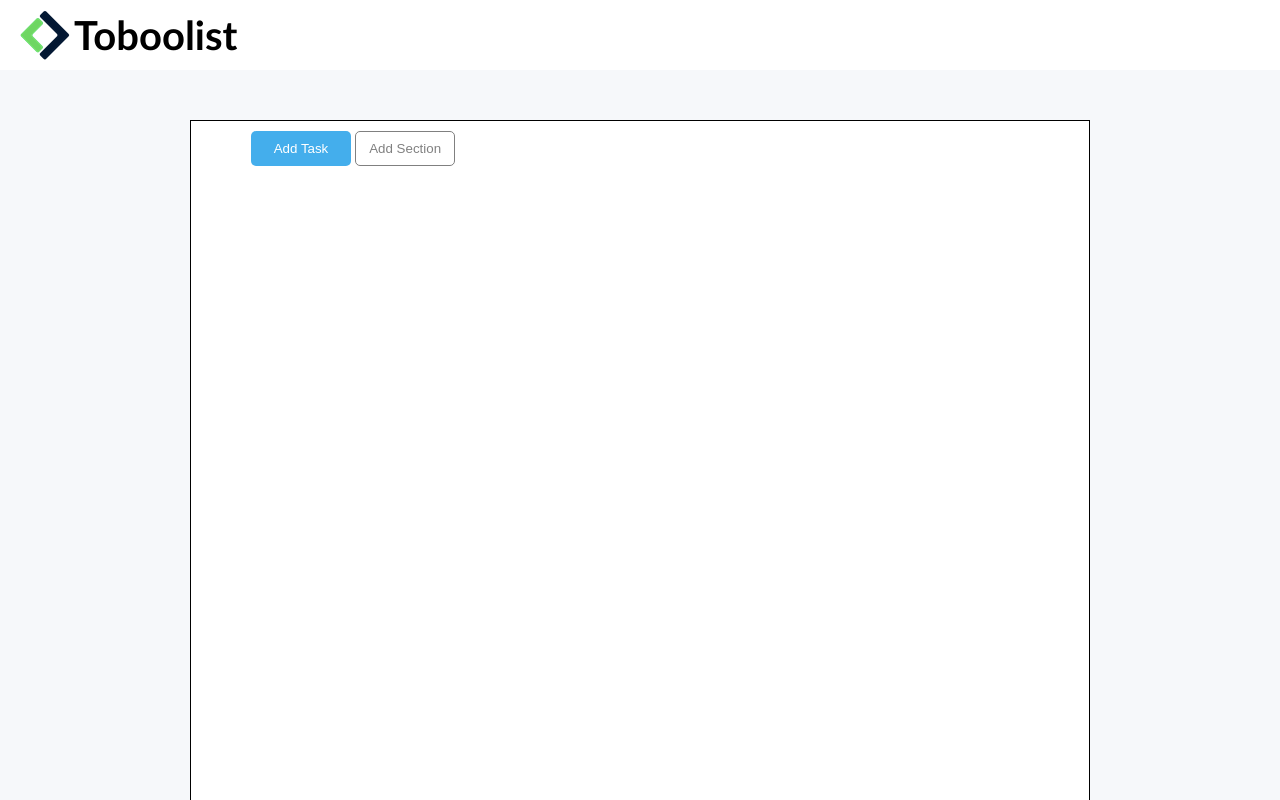
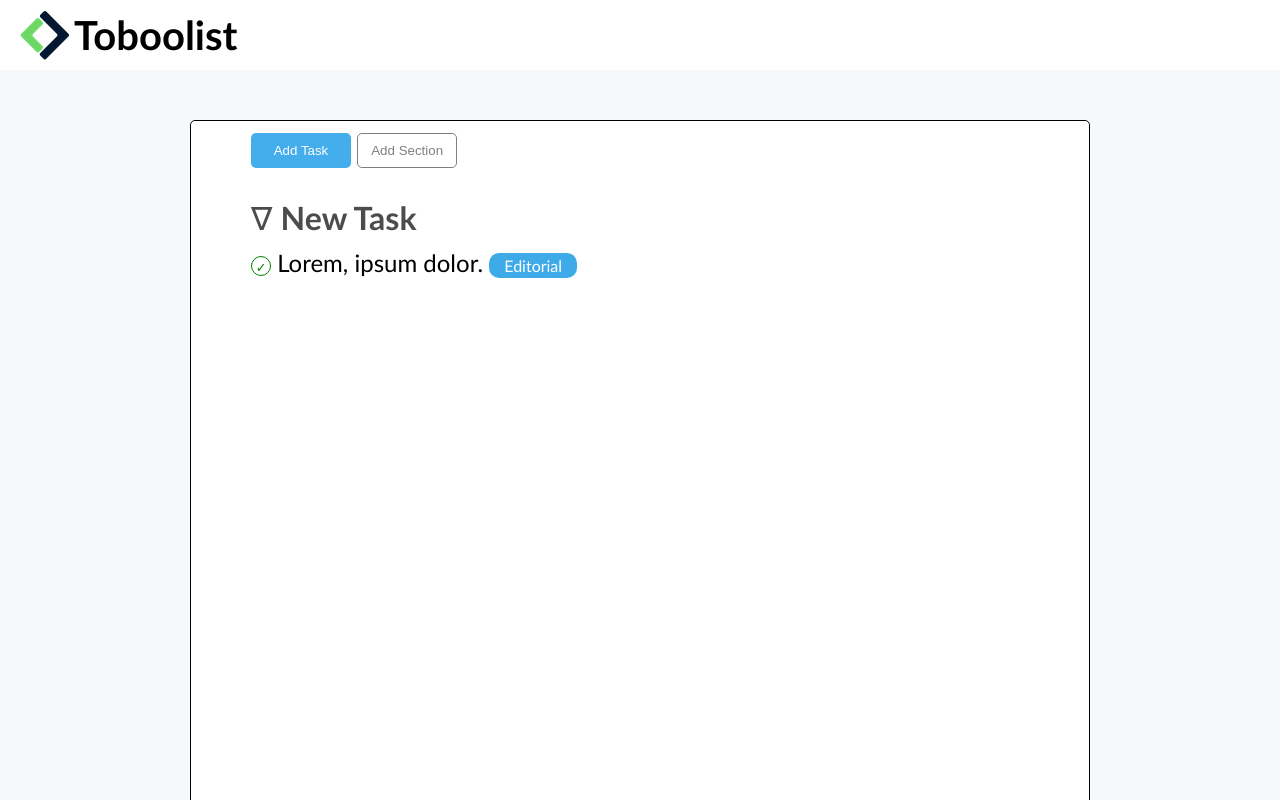
Before and after one commit to giuseppeesposito22/html-css-toboolist, a plain HTML site: page index.html in a window 1280 px wide. Shown: the top 800 px of the page. Drawn offline with Linux system fonts and the light colour scheme.

Commit message:
add first to do list

```diff
--- a/css/style.css
+++ b/css/style.css
@@ -11,6 +11,26 @@ body{
 
 
 /* utils */
+
+.task{
+    margin-top: 30px;
+}
+
+.to-do{
+    margin-top: 10px;
+}
+
+
+
+.check{
+    border: 1px solid green;
+    color: green;
+}
+
+.label-blu{
+    border: none;
+    background-color: #3EABE8;
+}
 
 
 
@@ -34,12 +54,14 @@ body{
 /* container */
 
 .container{
+    font-size: 1.5rem;
     border: 1px solid black;
     background-color: white;
     max-width: 900px ;
     height: 1000px;
     margin: 50px auto;
     padding: 10px 60px;
+    border-radius: 5px;
 }
 
 /* button */
@@ -64,3 +86,32 @@ body{
     color: grey;
     border: 1px solid grey;
 }
+
+/* intestazioni to do list */
+
+.style-font{
+    color: #4C4C4C;
+    font-size: 2rem;
+    margin-top: 10px;
+}
+
+.spunte{
+    border-radius: 50%;
+    display: inline-block;
+    height: 20px;
+    width: 20px;
+    line-height: 20px;
+    text-align: center;
+    font-size: 0.8rem;
+}
+
+.label{
+    font-size: 1rem;
+    color: white;
+    border-radius: 10px;
+    padding: 0px 15px;
+    height: 25px;
+    display: inline-block;
+    text-align: center;
+    line-height: 25px;
+}
--- a/index.html
+++ b/index.html
@@ -14,9 +14,19 @@
     </header>
 
     <div class="container">
-        <div>
-            <button class="button button-blue">Add Task</button>
-            <button class="button button-white">Add Section</button>
+
+        <!-- button -->
+        <button class="button button-blue">Add Task</button>
+        <button class="button button-white">Add Section</button>
+        <!-- button -->
+
+
+        <!-- new task -->
+        <div class="task">
+            <span class="style-font"> &nabla; <strong>New Task</strong></span>
+        </div>
+        <div class="to-do">
+            <span class="spunte check">&check; </span> Lorem, ipsum dolor. <span class="label label-blu">Editorial</span>
         </div>
     </div>
 
```
